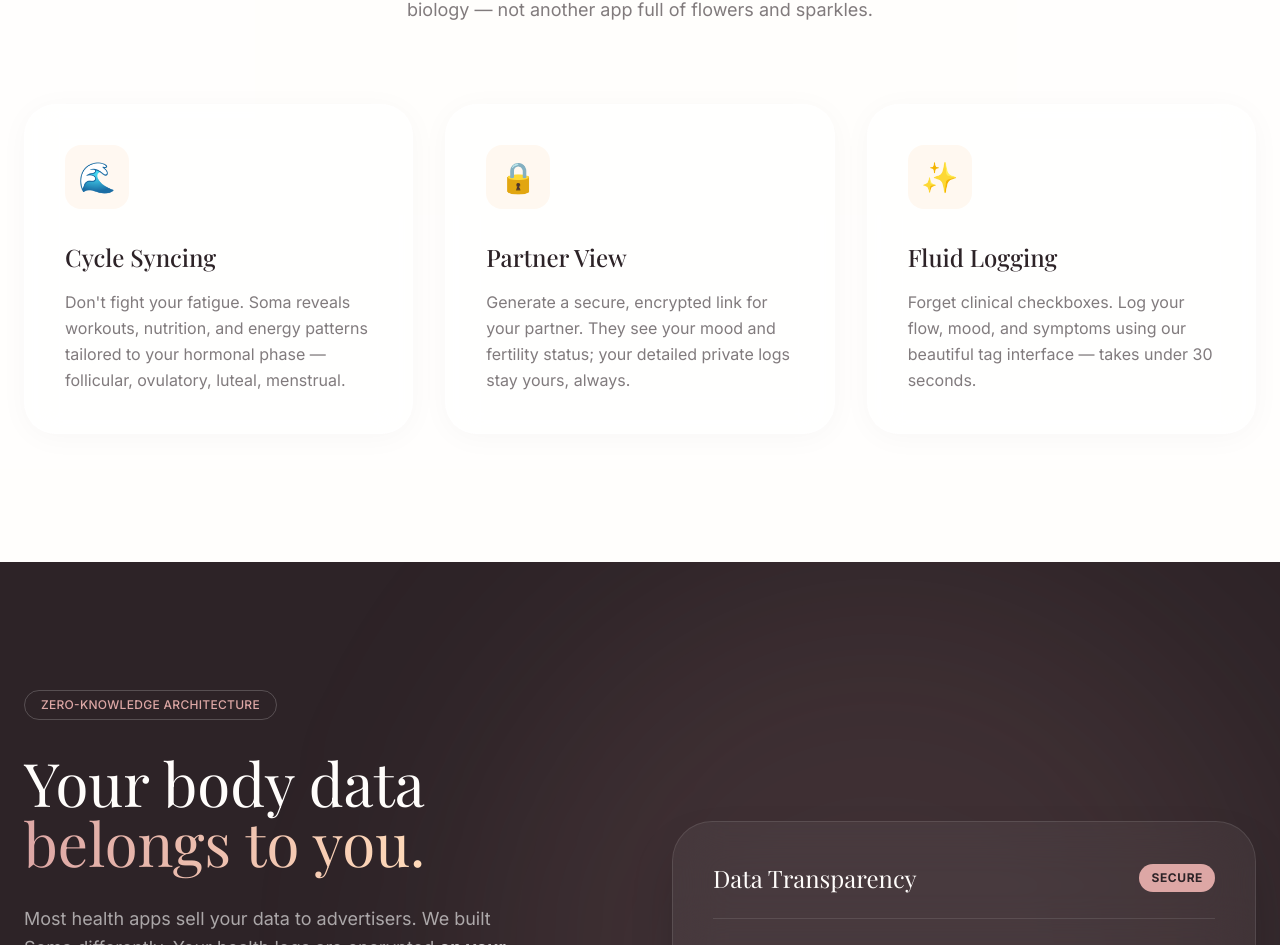
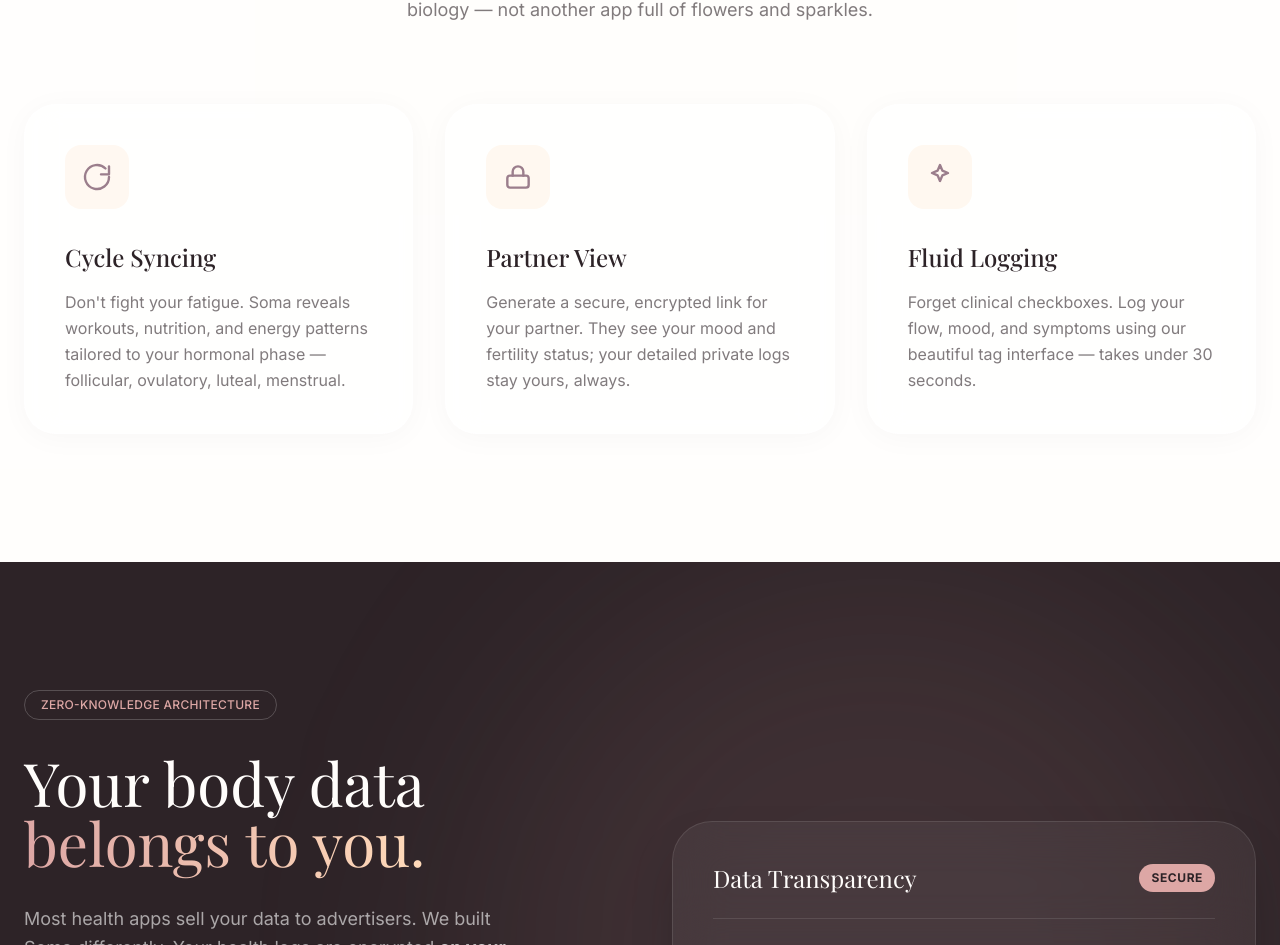
Before and after one commit to 848deepak/Soma, a Next.js app in the folder web/: page / in a window 1280 px wide. Shown: the part 1310-2255 px from the top of the page. Built offline with nearby package versions, Linux system fonts and the light colour scheme; a web font is replaced by a local one.

Commit message:
web: replace homepage emojis with svg icons

```diff
--- a/web/src/app/page.tsx
+++ b/web/src/app/page.tsx
@@ -2,21 +2,79 @@ import Link from "next/link";
 
 const featureCards = [
   {
-    emoji: "🌊",
+    icon: "cycle",
     title: "Cycle Syncing",
     desc: "Don't fight your fatigue. Soma reveals workouts, nutrition, and energy patterns tailored to your hormonal phase — follicular, ovulatory, luteal, menstrual.",
   },
   {
-    emoji: "🔒",
+    icon: "lock",
     title: "Partner View",
     desc: "Generate a secure, encrypted link for your partner. They see your mood and fertility status; your detailed private logs stay yours, always.",
   },
   {
-    emoji: "✨",
+    icon: "spark",
     title: "Fluid Logging",
     desc: "Forget clinical checkboxes. Log your flow, mood, and symptoms using our beautiful tag interface — takes under 30 seconds.",
   },
-];
+] as const;
+
+function FeatureIcon({ icon }: { icon: "cycle" | "lock" | "spark" }) {
+  if (icon === "cycle") {
+    return (
+      <svg
+        className="w-8 h-8 text-mauve"
+        viewBox="0 0 24 24"
+        fill="none"
+        stroke="currentColor"
+        strokeWidth="1.8"
+        aria-hidden
+      >
+        <path
+          strokeLinecap="round"
+          strokeLinejoin="round"
+          d="M21 12a9 9 0 11-2.64-6.36M21 4v6h-6"
+        />
+      </svg>
+    );
+  }
+
+  if (icon === "lock") {
+    return (
+      <svg
+        className="w-8 h-8 text-mauve"
+        viewBox="0 0 24 24"
+        fill="none"
+        stroke="currentColor"
+        strokeWidth="1.8"
+        aria-hidden
+      >
+        <rect x="4" y="11" width="16" height="9" rx="2" />
+        <path
+          strokeLinecap="round"
+          strokeLinejoin="round"
+          d="M8 11V8a4 4 0 118 0v3"
+        />
+      </svg>
+    );
+  }
+
+  return (
+    <svg
+      className="w-8 h-8 text-mauve"
+      viewBox="0 0 24 24"
+      fill="none"
+      stroke="currentColor"
+      strokeWidth="1.8"
+      aria-hidden
+    >
+      <path
+        strokeLinecap="round"
+        strokeLinejoin="round"
+        d="M12 3l1.8 4.2L18 9l-4.2 1.8L12 15l-1.8-4.2L6 9l4.2-1.8L12 3z"
+      />
+    </svg>
+  );
+}
 
 const privacyItems = [
   {
@@ -310,8 +368,8 @@ export default function HomePage() {
                 key={f.title}
                 className="glass-card p-10 rounded-[2rem] group cursor-default"
               >
-                <div className="w-16 h-16 rounded-2xl bg-peach/20 flex items-center justify-center mb-8 text-3xl group-hover:scale-110 transition duration-300">
-                  {f.emoji}
+                <div className="w-16 h-16 rounded-2xl bg-peach/20 flex items-center justify-center mb-8 group-hover:scale-110 transition duration-300">
+                  <FeatureIcon icon={f.icon} />
                 </div>
                 <h3 className="text-2xl font-serif mb-4 text-charcoal font-medium">
                   {f.title}
```
